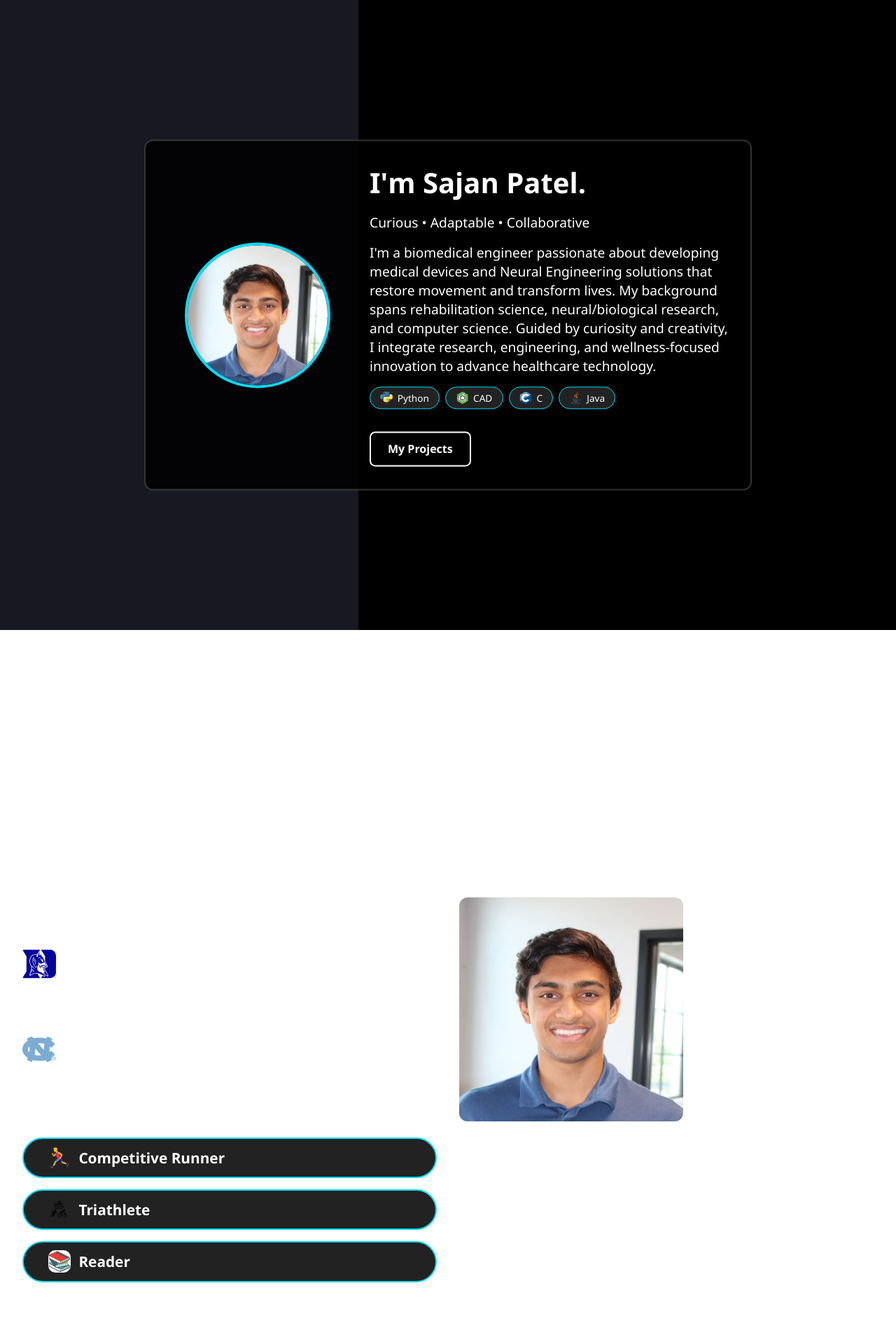
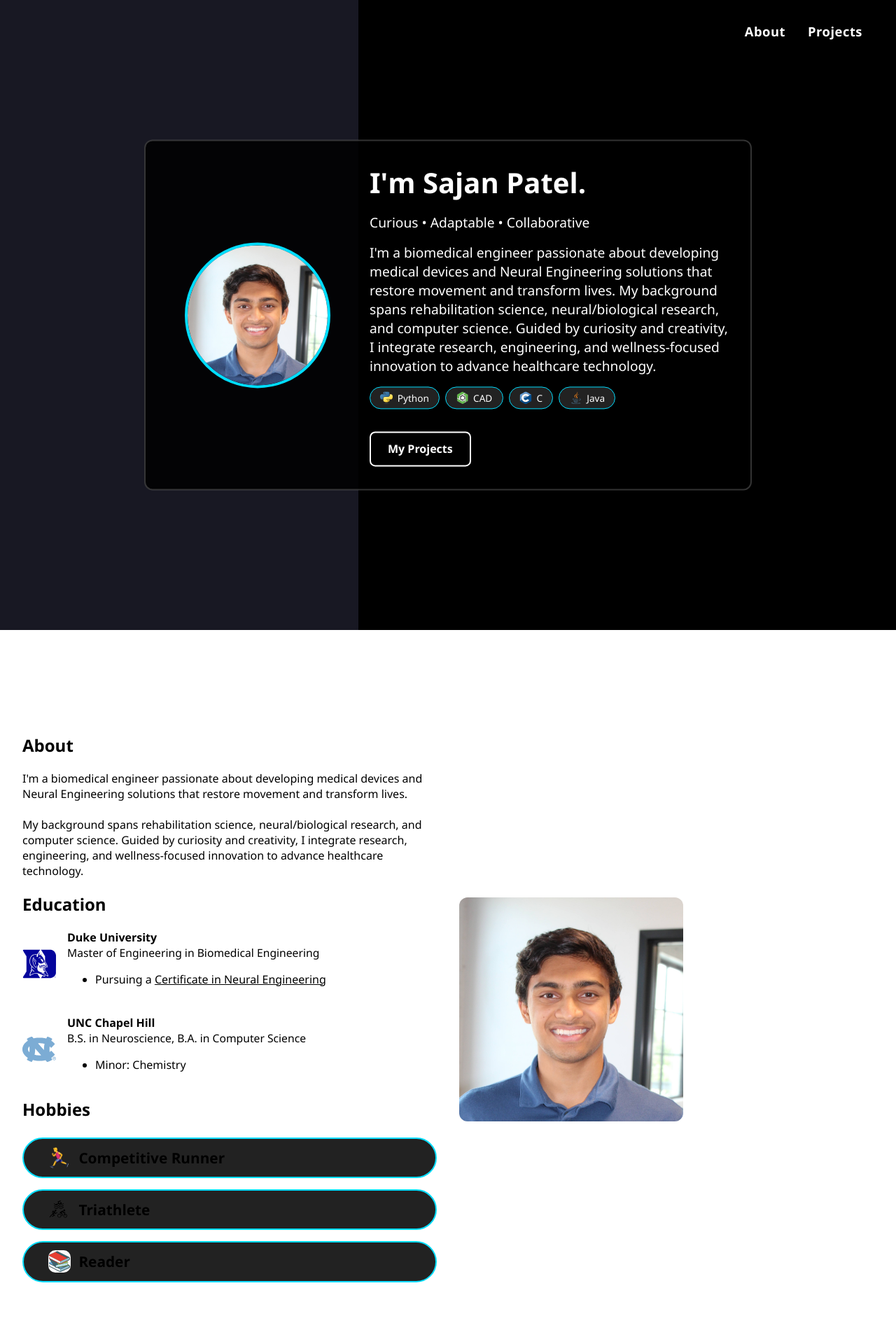
Before and after one commit to sajjy/sajan_patel_duke_bme, a Jekyll site: the page built from index.md, in a window 1280 px wide. Shown: the top 1920 px of the page at 70% size. Built offline with Jekyll 4.4.1, drawn with Linux system fonts in a browser that asks for light colours.

Commit message:
Fix about me text color. Add menu to top right corner

```diff
--- a/_layouts/default.html
+++ b/_layouts/default.html
@@ -7,6 +7,12 @@
   <link rel="stylesheet" href="{{ '/assets/style.css' | relative_url }}">
 </head>
 <body>
+  <!-- Top-right menu -->
+  <nav class="top-menu">
+    <a href="#about-me">About</a>
+    <a href="#projects">Projects</a>
+  </nav>
+
   <!-- Hero Section -->
   <section id="hero">
     <div class="split left"></div>
--- a/assets/style.css
+++ b/assets/style.css
@@ -366,9 +366,33 @@ html {
 
 #about-me {
   background: #fff !important;
-  color: #fff !important;
+  color: #000 !important;
 }
 
 #about-me * {
-  color: #fff !important;
+  color: #000 !important;
 }
+
+/* Top Menu */
+.top-menu {
+  position: fixed;
+  top: 32px;
+  right: 48px;
+  z-index: 100;
+  display: flex;
+  gap: 2rem;
+}
+
+.top-menu a {
+  color: #fff;
+  text-decoration: none;
+  font-size: 1.15rem;
+  font-weight: 600;
+  letter-spacing: 0.5px;
+  transition: color 0.2s;
+}
+
+.top-menu a:hover {
+  color: var(--accent-1);
+  text-decoration: underline;
+}
```
